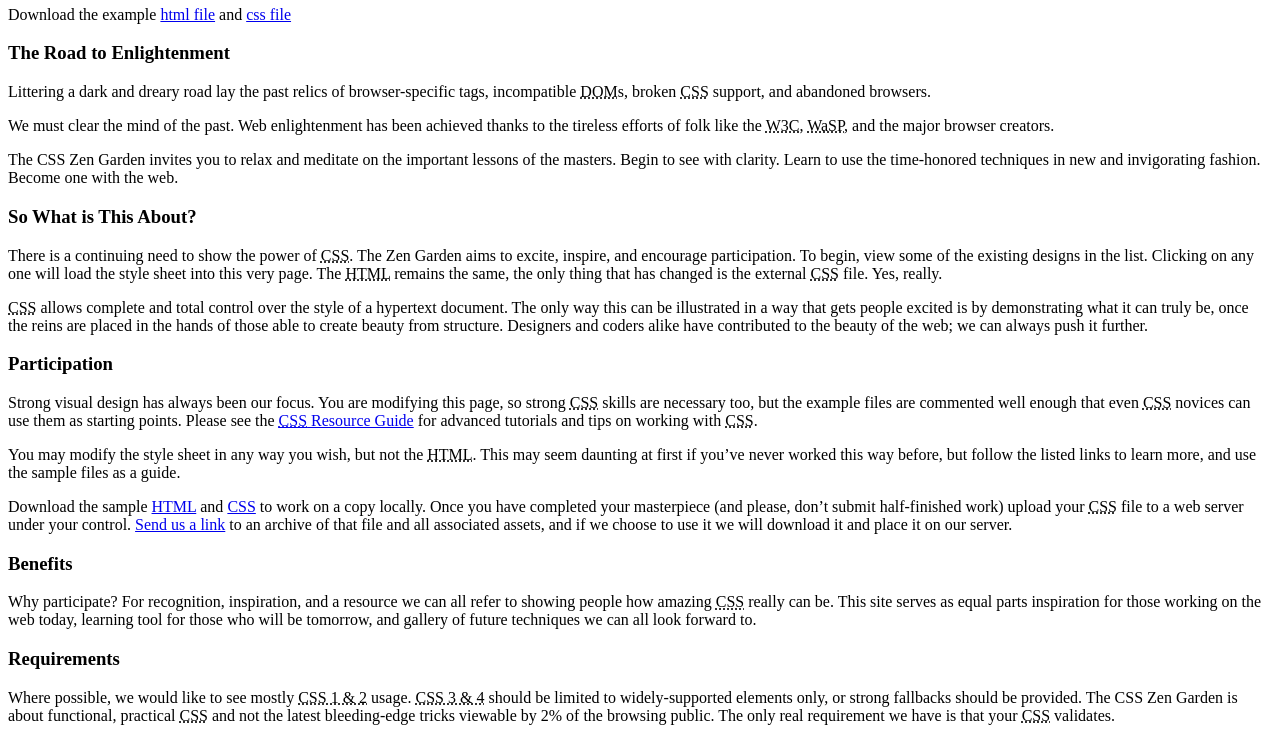
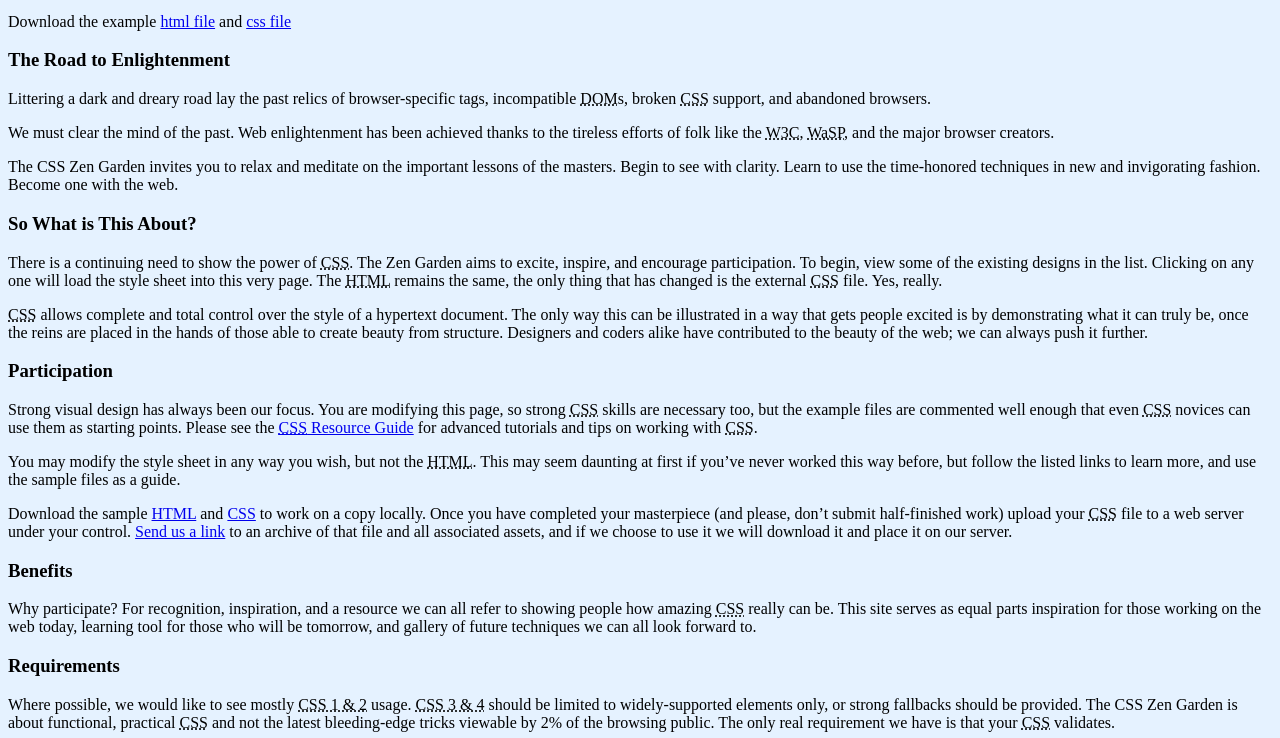
Before and after one commit to sammueller93/zenGarden, a plain HTML site: page index.html in a window 1280 px wide. Shown: the part 142-880 px from the top of the page. Drawn offline with Linux system fonts and the light colour scheme.

Commit message:
directed to css\main.css

```diff
--- a/index.html
+++ b/index.html
@@ -3,8 +3,7 @@
 <head>
 	<meta charset="utf-8">
 	<title>CSS Zen Garden: The Beauty of CSS Design</title>
-
-	<link rel="stylesheet" media="screen" href="/214/214.css?v=8may2013">
+	<link rel="stylesheet" media="screen" href="/css/main.css">
 	<link rel="alternate" type="application/rss+xml" title="RSS" href="http://www.csszengarden.com/zengarden.xml">
 
 	<meta name="viewport" content="width=device-width, initial-scale=1.0">
```
Also changed, not shown: css/main.css (renamed from main.css).
